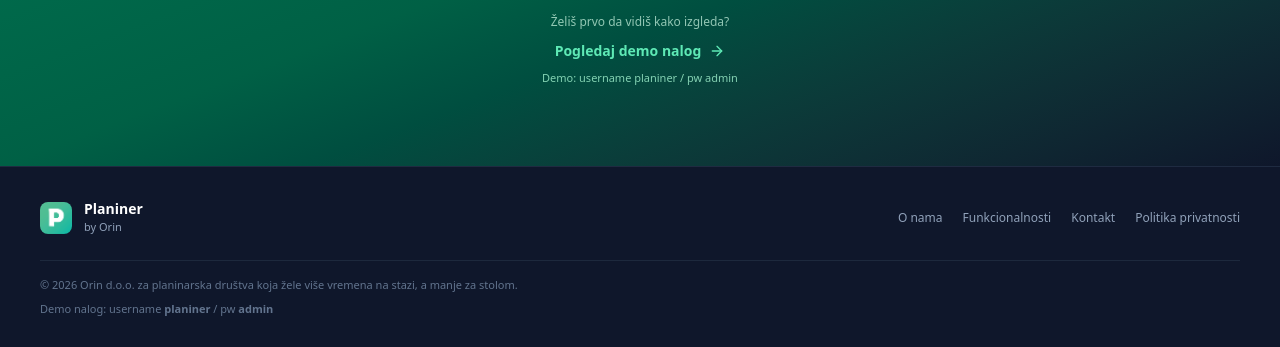
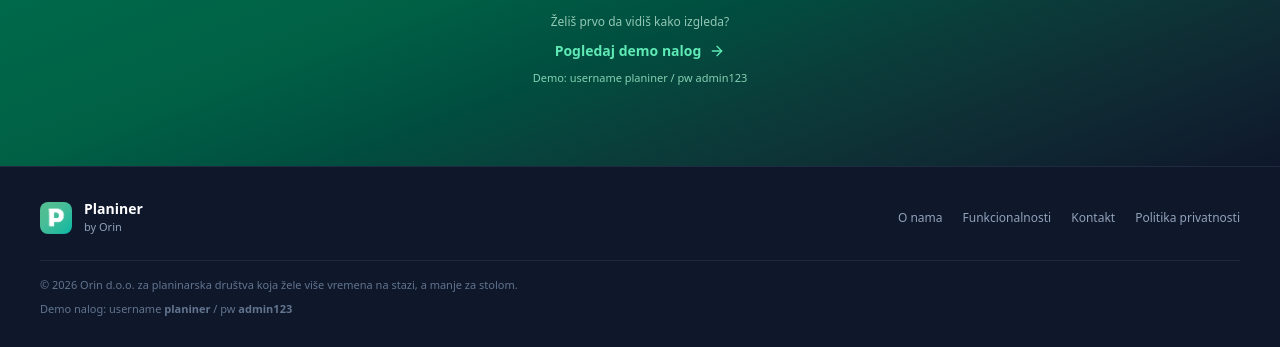
Before and after one commit to IrfanCatovic/Beleg, a React (Vite) app: page / in a window 1280 px wide. Shown: the part 9694-10041 px from the top of the page. Built offline with nearby package versions, Linux system fonts and the light colour scheme; no server answers.

Commit message:
Update demo credentials on landing and login pages to reflect new password

```diff
--- a/src/pages/public/Landing.tsx
+++ b/src/pages/public/Landing.tsx
@@ -1256,7 +1256,7 @@ export default function Landing() {
                 Pogledaj demo nalog
                 <svg viewBox="0 0 24 24" fill="none" stroke="currentColor" strokeWidth="2" strokeLinecap="round" strokeLinejoin="round" className="h-4 w-4"><path d="M5 12h14" /><path d="M12 5l7 7-7 7" /></svg>
               </a>
-              <p className="mt-2 text-[11px] text-emerald-200/80">Demo: username planiner / pw admin</p>
+              <p className="mt-2 text-[11px] text-emerald-200/80">Demo: username planiner / pw admin123</p>
             </div>
           </div>
         </section>
@@ -1296,7 +1296,7 @@ export default function Landing() {
               © {new Date().getFullYear()} Orin d.o.o.  za planinarska društva koja žele više vremena na stazi, a manje za stolom.
             </p>
             <p className="text-[11px] text-slate-500">
-              Demo nalog: username <strong>planiner</strong> / pw <strong>admin</strong>
+              Demo nalog: username <strong>planiner</strong> / pw <strong>admin123</strong>
             </p>
           </div>
         </div>
--- a/src/pages/public/Login.tsx
+++ b/src/pages/public/Login.tsx
@@ -215,7 +215,7 @@ export default function Login() {
 
           <div className="mt-5 p-3 rounded-xl bg-emerald-50/80 border border-emerald-100 text-center">
             <p className="text-[11px] sm:text-xs text-emerald-800 font-medium mb-0.5">Demo nalog za testiranje</p>
-            <p className="text-[11px] sm:text-xs text-slate-600">username <strong>planiner</strong> / pw <strong>admin</strong></p>
+            <p className="text-[11px] sm:text-xs text-slate-600">username <strong>planiner</strong> / pw <strong>admin123</strong></p>
           </div>
           <p className="mt-5 text-[11px] sm:text-xs text-center text-slate-500">
             Nemaš nalog? Obrati se rukovodstvu ili administratoru svog planinarskog društva.
```
